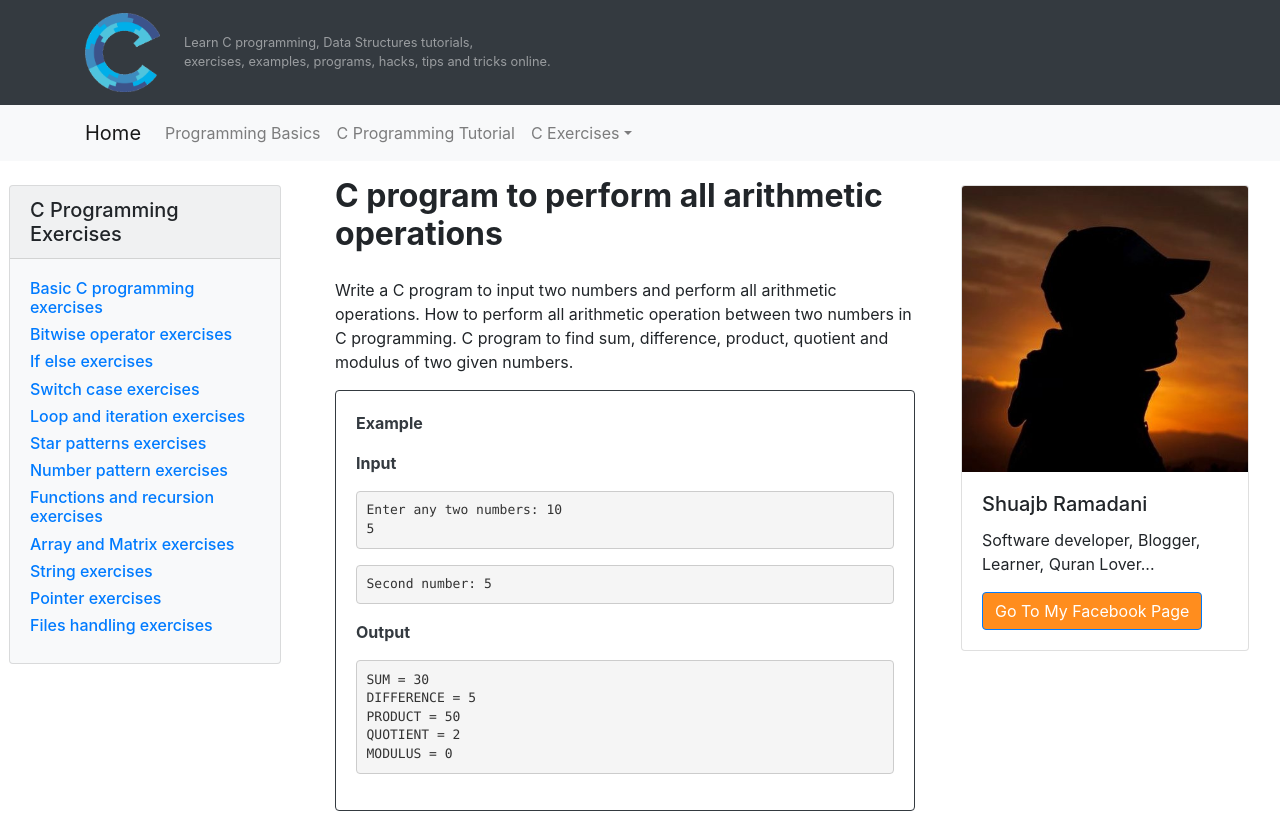
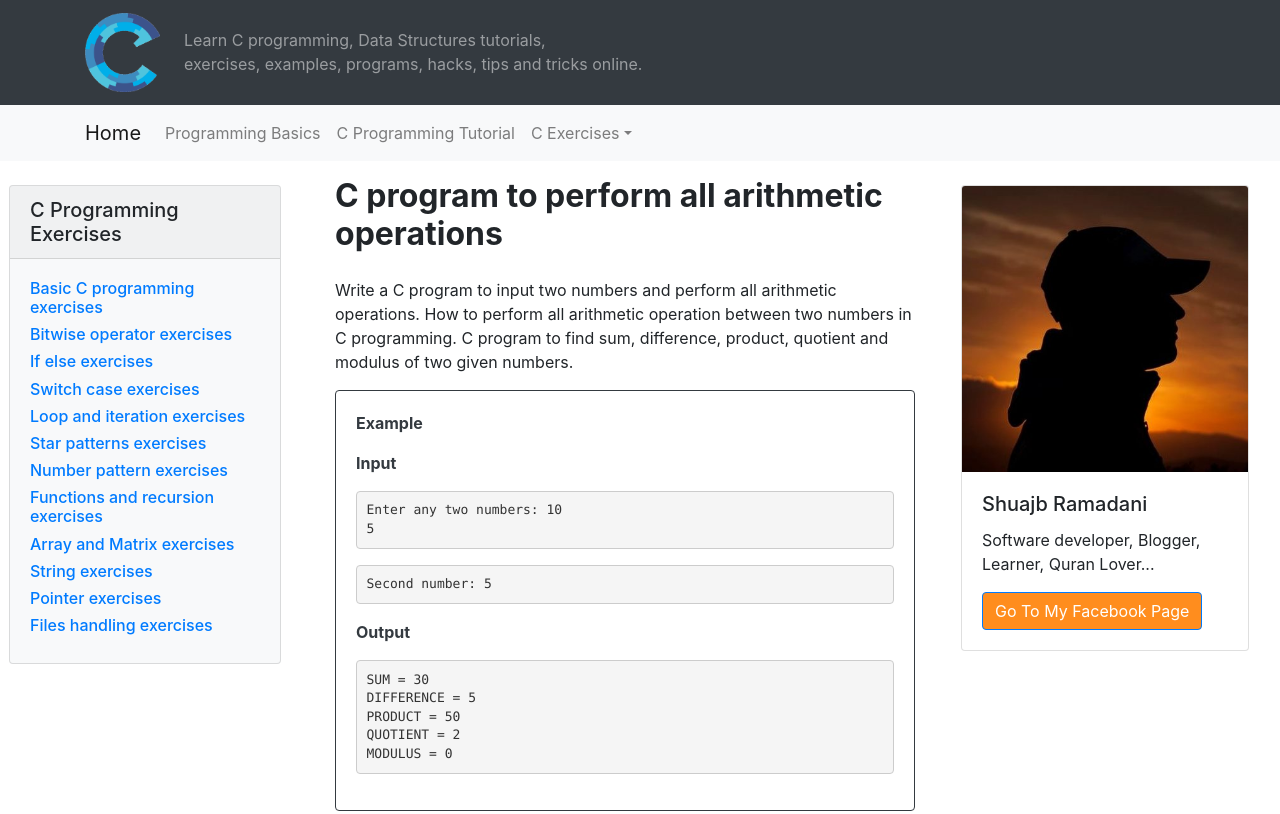
Before and after one commit to shuajbr/SiteProgrammimC, a plain HTML site: page 1.Basic C programming exercises/3.html in a window 1280 px wide. Shown: the top 814 px of the page. Drawn offline with nearby package versions, Linux system fonts and the light colour scheme.

Commit message:
Add files via upload

```diff
--- a/1.Basic C programming exercises/3.html
+++ b/1.Basic C programming exercises/3.html
@@ -19,7 +19,7 @@
         <a class="navbar-brand" > <img src="../foto/logo e C.png" class= " " alt="Responsive image" style="width: 75px;" ></a>
           <ul class="navbar-nav mr-auto ">
             <li class="nav-item ">
-              <a class="nav-link pt-2  " style="font-size:1vw;">Learn C programming, Data Structures tutorials,</br>
+              <a class="nav-link pt-2  ">Learn C programming, Data Structures tutorials,</br>
                 exercises, examples, programs, hacks, tips and tricks online.</a>
             </li>
 
```
Also changed, not shown: 1.Basic C programming exercises.html (+1 -1 lines), 1.Basic C programming exercises/1.html (+1 -1 lines), 1.Basic C programming exercises/2.html (+1 -1 lines), index.html (+1 -1 lines).
